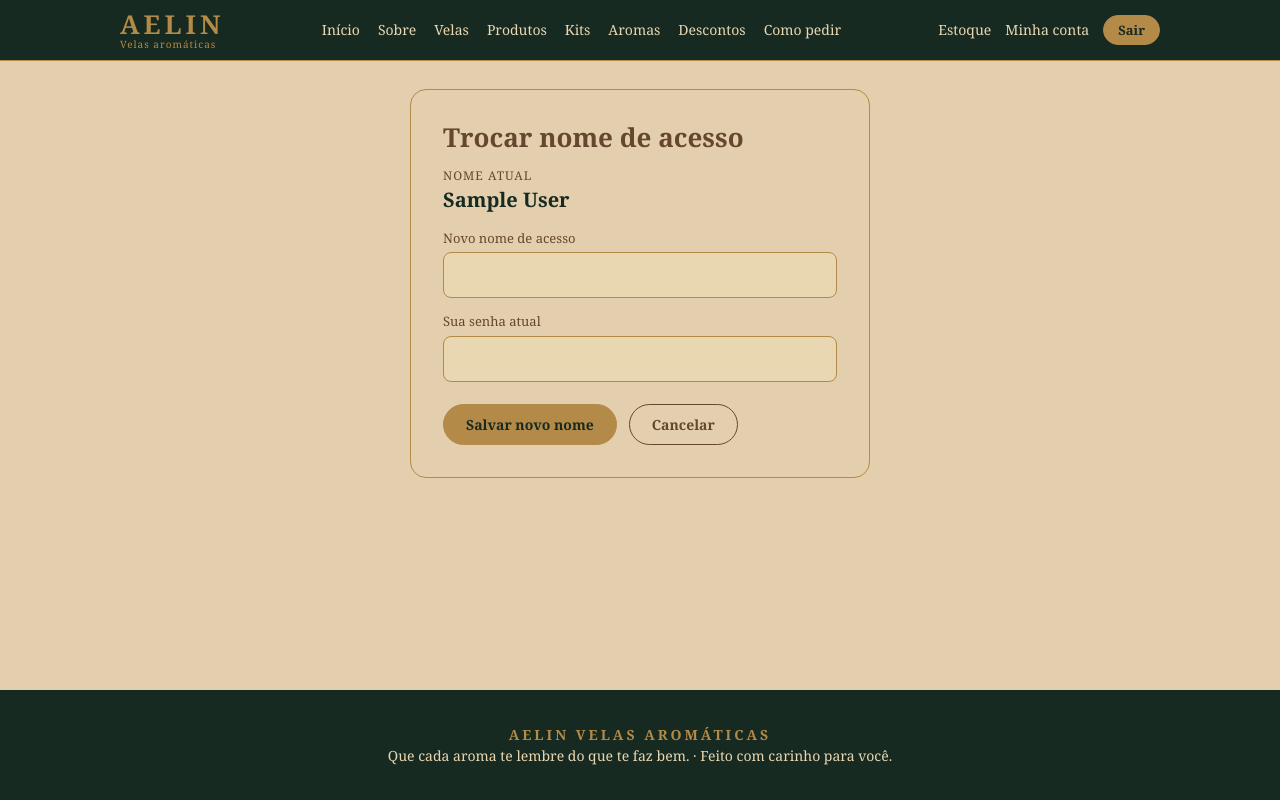
After one commit to ReMeiradL/AELIN_Velas, a Flask app: page /conta/usuario in a window 1280 px wide. The commit adds this page. Run offline with Flask 3, Linux system fonts and the light colour scheme; the visitor is signed in with stand-in values (Sample User, id 1).

Commit message:
Adiciona página Minha conta e proteção CSRF
- Novas rotas /conta, /conta/senha e /conta/usuario para a dona da loja
  trocar a senha e o nome de acesso (pedem a senha atual).
- Proteção CSRF: token na sessão conferido em todo POST, com campo
  escondido em todos os formulários; cookie de sessão com SameSite=Lax.
- Link "Minha conta" no menu e funções atualizar_senha/atualizar_nome.

Co-Authored-By: Claude Sonnet 5.5 <noreply@anthropic.com>

```diff
--- a/app.py
+++ b/app.py
@@ -1,9 +1,11 @@
+import hmac
 import os
+import secrets
 from decimal import Decimal, InvalidOperation
 from functools import wraps
 
 from flask import Flask, render_template, request, redirect, flash, session
-from werkzeug.security import check_password_hash
+from werkzeug.security import check_password_hash, generate_password_hash
 
 import banco
 
@@ -12,14 +14,41 @@ app = Flask(__name__)
 # O padrão serve só para rodar em casa; em produção defina SECRET_KEY no ambiente.
 app.secret_key = os.environ.get("SECRET_KEY", "aelin-chave-so-para-desenvolvimento")
 
+# O navegador não envia o cookie de login em requisições vindas de outros sites.
+app.config["SESSION_COOKIE_SAMESITE"] = "Lax"
+
 WHATSAPP = "5583991358966"
 INSTAGRAM = "aelinvelas"
 FAMILIAS = ["Floral", "Frutado", "Gourmand", "Oriental", "Cítrico", "Herbal", "Amadeirado", "Especiarias"]
+SENHA_MINIMA = 8
+NOME_MINIMO = 3
+NOME_MAXIMO = 40
 
 
 @app.context_processor
 def dados_da_loja():
-    return {"whatsapp": WHATSAPP, "instagram": INSTAGRAM}
+    return {"whatsapp": WHATSAPP, "instagram": INSTAGRAM, "senha_minima": SENHA_MINIMA}
+
+
+# ---------- proteção contra envios forjados (CSRF) ----------
+
+def token_csrf():
+    """Token da sessão; todo formulário POST leva esse valor em um campo escondido."""
+    if "csrf" not in session:
+        session["csrf"] = secrets.token_hex(16)
+    return session["csrf"]
+
+
+app.jinja_env.globals["csrf_token"] = token_csrf
+
+
+@app.before_request
+def conferir_csrf():
+    if request.method == "POST":
+        enviado = request.form.get("csrf", "")
+        esperado = session.get("csrf", "")
+        if not esperado or not hmac.compare_digest(enviado, esperado):
+            return "Requisição inválida ou sessão expirada. Volte à página anterior, recarregue e tente de novo.", 400
 
 
 @app.template_filter("brl")
@@ -113,6 +142,7 @@ def login():
             return render_template("login.html", erro="Usuário ou senha inválidos.")
 
         session["usuario"] = usuario["nome"]
+        session.pop("csrf", None)  # novo token a cada login
         flash("Login realizado com sucesso!")
         return redirect("/estoque")
 
@@ -122,7 +152,84 @@ def login():
 @app.route("/logout")
 def logout():
     session.pop("usuario", None)
+    session.pop("csrf", None)
     return redirect("/")
+
+
+# ---------- minha conta ----------
+
+@app.route("/conta")
+@login_required
+def conta():
+    return render_template("conta.html")
+
+
+@app.route("/conta/senha", methods=["GET", "POST"])
+@login_required
+def conta_senha():
+    if request.method == "POST":
+        atual = request.form["atual"]
+        nova = request.form["nova"]
+        confirmacao = request.form["confirmacao"]
+
+        usuario = banco.buscar_usuario(session["usuario"])
+        if usuario is None:
+            session.pop("usuario", None)
+            return redirect("/login")
+
+        erro = None
+        if not check_password_hash(usuario["senha_hash"], atual):
+            erro = "A senha atual está incorreta."
+        elif len(nova) < SENHA_MINIMA:
+            erro = f"A nova senha deve ter pelo menos {SENHA_MINIMA} caracteres."
+        elif nova != confirmacao:
+            erro = "A confirmação não é igual à nova senha."
+        elif nova == atual:
+            erro = "A nova senha deve ser diferente da atual."
+
+        if erro:
+            return render_template("conta_senha.html", erro=erro)
+
+        banco.atualizar_senha(usuario["id"], generate_password_hash(nova))
+        flash("Senha alterada com sucesso!")
+        return redirect("/conta")
+
+    return render_template("conta_senha.html")
+
+
+@app.route("/conta/usuario", methods=["GET", "POST"])
+@login_required
+def conta_usuario():
+    if request.method == "POST":
+        atual = request.form["atual"]
+        novo_nome = request.form["nome"].strip()
+
+        usuario = banco.buscar_usuario(session["usuario"])
+        if usuario is None:
+            session.pop("usuario", None)
+            return redirect("/login")
+
+        outro = banco.buscar_usuario(novo_nome)
+
+        erro = None
+        if not check_password_hash(usuario["senha_hash"], atual):
+            erro = "A senha atual está incorreta."
+        elif not NOME_MINIMO <= len(novo_nome) <= NOME_MAXIMO:
+            erro = f"O nome de acesso deve ter de {NOME_MINIMO} a {NOME_MAXIMO} caracteres."
+        elif novo_nome == usuario["nome"]:
+            erro = "Esse já é o seu nome de acesso."
+        elif outro is not None:
+            erro = "Esse nome de acesso já está em uso."
+
+        if erro:
+            return render_template("conta_usuario.html", erro=erro, nome=novo_nome)
+
+        banco.atualizar_nome(usuario["id"], novo_nome)
+        session["usuario"] = novo_nome
+        flash("Nome de acesso alterado com sucesso!")
+        return redirect("/conta")
+
+    return render_template("conta_usuario.html", nome="")
 
 
 # ---------- painel de estoque ----------
--- a/static/style.css
+++ b/static/style.css
@@ -246,6 +246,8 @@ a.atalho h3 { color: var(--verde); }
 .caixa-form { margin: 0 auto; max-width: 460px; }
 .caixa-form h1 { font-size: 22px; margin-bottom: 6px; }
 .botoes { display: flex; gap: 12px; margin-top: 22px; flex-wrap: wrap; }
+.rotulo { font-size: 12px; letter-spacing: 1px; text-transform: uppercase; margin-top: 14px; }
+.dado { font-size: 20px; font-weight: bold; color: var(--verde); overflow-wrap: anywhere; }
 
 label { display: block; font-size: 13px; margin: 14px 0 4px; }
 input, select {
--- a/templates/base.html
+++ b/templates/base.html
@@ -23,6 +23,7 @@
         <div class="conta">
           {% if session.usuario %}
           <a href="/estoque">Estoque</a>
+          <a href="/conta">Minha conta</a>
           <a class="btn peq" href="/logout">Sair</a>
           {% else %}
           <a class="btn peq sec" href="/login">Entrar</a>
--- /dev/null
+++ b/templates/conta_usuario.html
@@ -0,0 +1,28 @@
+{% extends "base.html" %}
+
+{% block conteudo %}
+<main class="wrap painel">
+    <form class="caixa-form" action="/conta/usuario" method="POST">
+        <input type="hidden" name="csrf" value="{{ csrf_token() }}">
+        <h1>Trocar nome de acesso</h1>
+
+        {% if erro %}
+        <p class="erro">{{ erro }}</p>
+        {% endif %}
+
+        <p class="rotulo">Nome atual</p>
+        <p class="dado">{{ session.usuario }}</p>
+
+        <label for="nome">Novo nome de acesso</label>
+        <input type="text" id="nome" name="nome" value="{{ nome }}" autocomplete="username" minlength="3" maxlength="40" required>
+
+        <label for="atual">Sua senha atual</label>
+        <input type="password" id="atual" name="atual" autocomplete="current-password" required>
+
+        <p class="botoes">
+            <button class="btn" type="submit">Salvar novo nome</button>
+            <a class="btn sec-escuro" href="/conta">Cancelar</a>
+        </p>
+    </form>
+</main>
+{% endblock %}
--- a/templates/estoque.html
+++ b/templates/estoque.html
@@ -43,6 +43,7 @@
                 <td>{{ p.preco|brl }}</td>
                 <td>
                     <form class="qt" action="/estoque/produtos/{{ p.id }}/ajustar" method="POST">
+                        <input type="hidden" name="csrf" value="{{ csrf_token() }}">
                         <button name="delta" value="-1" aria-label="Diminuir">−</button>
                         <span>{{ p.estoque }}</span>
                         <button name="delta" value="1" aria-label="Aumentar">+</button>
@@ -73,6 +74,7 @@
                 <td>{{ k.preco|brl }}</td>
                 <td>
                     <form class="qt" action="/estoque/kits/{{ k.id }}/ajustar" method="POST">
+                        <input type="hidden" name="csrf" value="{{ csrf_token() }}">
                         <button name="delta" value="-1" aria-label="Diminuir">−</button>
                         <span>{{ k.estoque }}</span>
                         <button name="delta" value="1" aria-label="Aumentar">+</button>
@@ -94,6 +96,7 @@
                 <td>{{ a.familia }}</td>
                 <td>
                     <form action="/estoque/aromas/{{ a.id }}/alternar" method="POST">
+                        <input type="hidden" name="csrf" value="{{ csrf_token() }}">
                         <button class="pilula {{ 'ligado' if a.disponivel else 'desligado' }}" type="submit">
                             {{ 'Disponível' if a.disponivel else 'Indisponível' }}
                         </button>
--- a/templates/excluir.html
+++ b/templates/excluir.html
@@ -3,6 +3,7 @@
 {% block conteudo %}
 <main class="wrap painel">
     <form class="caixa-form" action="/estoque/{{ produto.id }}/excluir" method="POST">
+        <input type="hidden" name="csrf" value="{{ csrf_token() }}">
         <h1>Excluir item</h1>
         <p>Tem certeza que deseja excluir <b>{{ produto.nome }}</b>? Essa ação não pode ser desfeita.</p>
         <p class="botoes">
--- a/templates/login.html
+++ b/templates/login.html
@@ -3,6 +3,7 @@
 {% block conteudo %}
 <section class="login-fundo">
     <form class="caixa" action="/login" method="POST">
+        <input type="hidden" name="csrf" value="{{ csrf_token() }}">
         <h1>Área do cliente</h1>
         <p class="nota">Acesse para gerenciar o seu estoque.</p>
 
--- a/templates/produto_form.html
+++ b/templates/produto_form.html
@@ -3,6 +3,7 @@
 {% block conteudo %}
 <main class="wrap painel">
     <form class="caixa-form" action="{{ acao }}" method="POST">
+        <input type="hidden" name="csrf" value="{{ csrf_token() }}">
         <h1>{{ titulo }}</h1>
 
         {% if erro %}
```
Also changed, not shown: banco.py (+8 -0 lines), templates/conta.html (added, +19 -0 lines), templates/conta_senha.html (added, +28 -0 lines), README.md.
